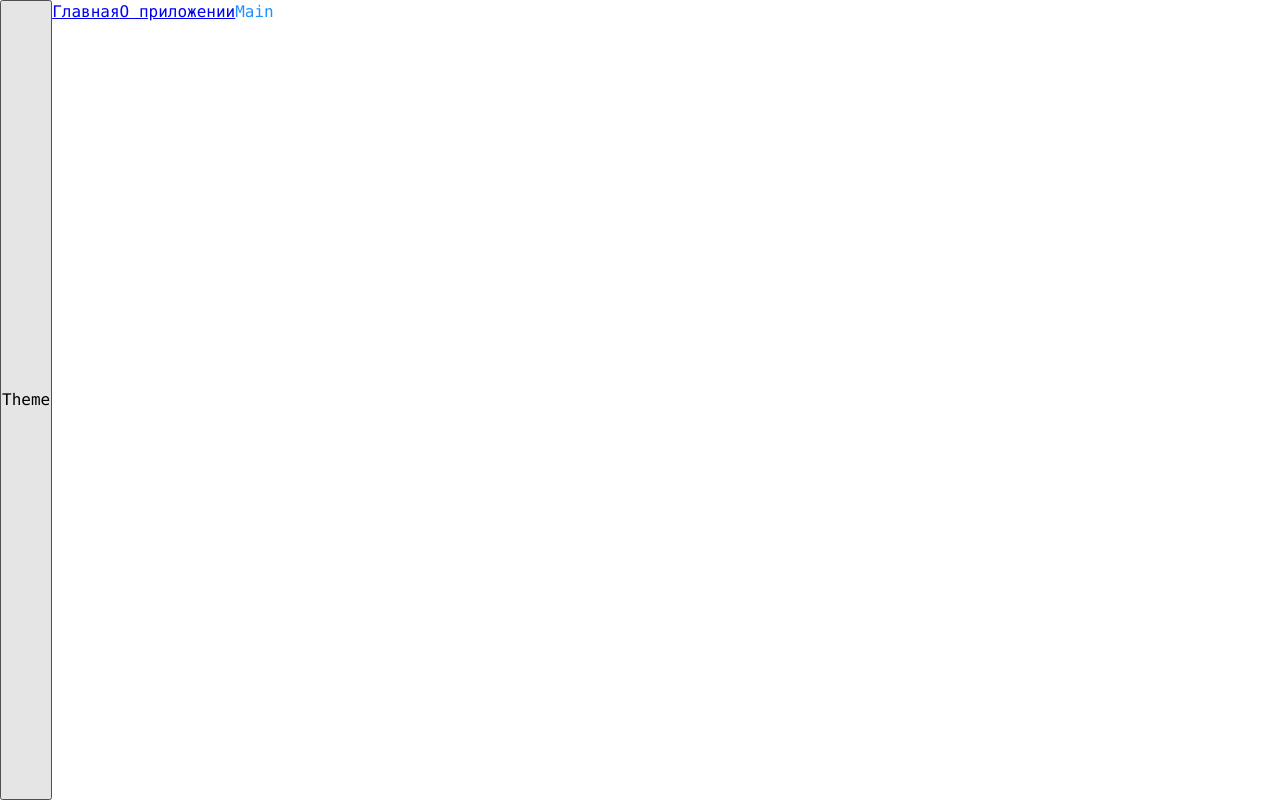
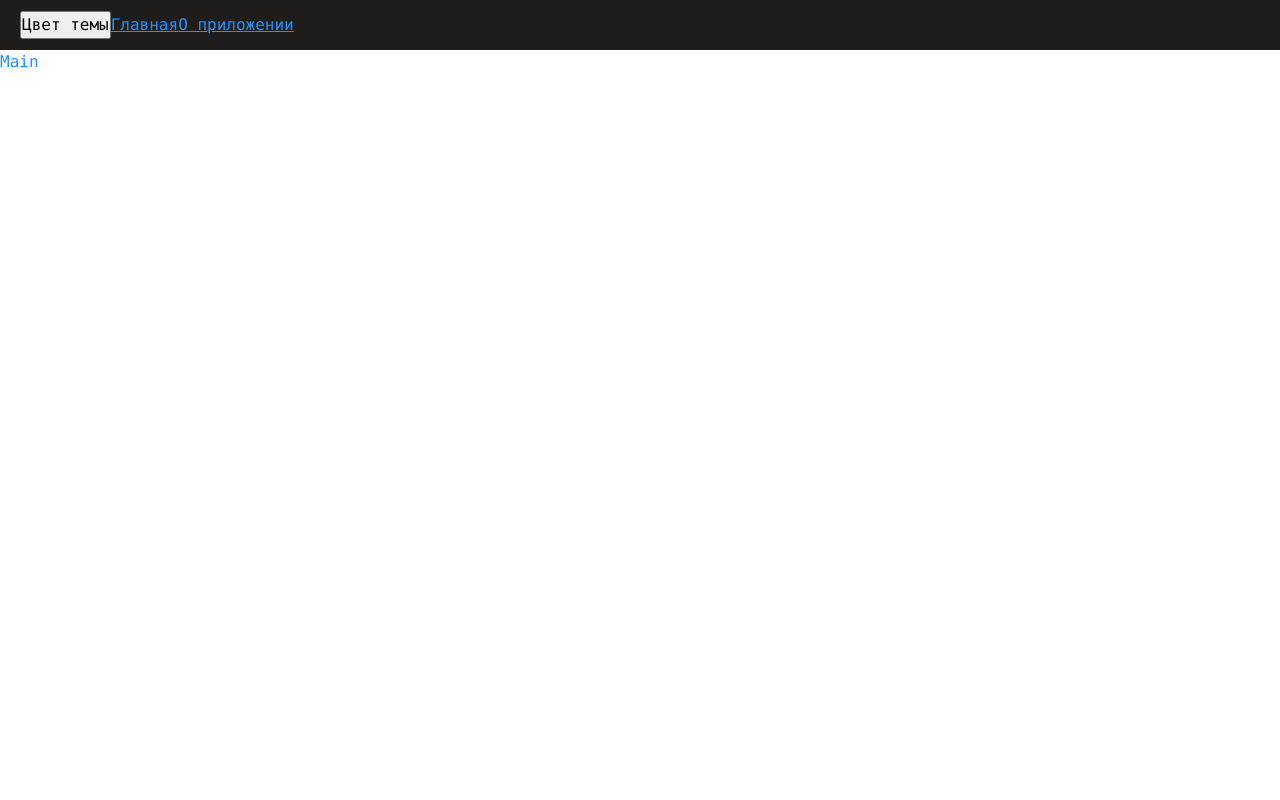
Before and after one commit to AirMaks/advanced, a React app: page / in a window 1280 px wide. Built offline with nearby package versions, Linux system fonts and the light colour scheme.

Commit message:
added navbar

```diff
--- a/src/app/App.tsx
+++ b/src/app/App.tsx
@@ -1,8 +1,8 @@
-import { Link } from 'react-router-dom';
 import "./styles/index.scss";
 import { classNames as cn } from 'shared/lib/classNames/classNames';
 import { useTheme } from 'app/providers/ThemeProvider';
 import { AppRouter } from './providers/router';
+import { Navbar } from 'widgets/Navbar';
 
 
 const App = () => {
@@ -10,9 +10,7 @@ const App = () => {
 
     return (
         <div className={cn("app", {}, [theme])}>
-            <button onClick={toggleTheme}>Theme</button>
-            <Link to="/">Главная</Link>
-            <Link to="/about">О приложении</Link>
+            <Navbar toggleTheme={toggleTheme} />
             <AppRouter />
         </div>
     );
--- a/src/app/styles/index.scss
+++ b/src/app/styles/index.scss
@@ -8,6 +8,5 @@
 
     background: var(--bg-color);
     color: var(--primary-color);
-    display: flex;
     min-height: 100vh;
 }
--- a/src/app/styles/themes/dark.scss
+++ b/src/app/styles/themes/dark.scss
@@ -1,5 +1,9 @@
 .app.dark {
-    --bg-color: #0e0e75;
+    --bg-color: #353535;
     --primary-color: #fff;
     --secondary-color: #04ff04;
+
+    --inverted-bg-color: #ccccdf;
+    --inverted-primary-color: #2e2828;
+    --inverted-secondary-color: #2d302d;
 }
--- a/src/app/styles/themes/normal.scss
+++ b/src/app/styles/themes/normal.scss
@@ -2,4 +2,8 @@
     --bg-color: #ffffff;
     --primary-color: #1f92fd;
     --secondary-color: #271494;
+
+    --inverted-bg-color: #1f1c1c;
+    --inverted-primary-color: #abbed1;
+    --inverted-secondary-color: #c2bfd3;
 }
--- a/src/app/styles/variables/global.scss
+++ b/src/app/styles/variables/global.scss
@@ -8,4 +8,5 @@
     --font-size-l: 24px;
     --font-line-l: 32px;
     --font-l: var(--font-size-l) / var(--font-line-l) var(--font-family-main);
+    --navbar-height: 50px;
 }
--- a/src/shared/lib/classNames/classNames.ts
+++ b/src/shared/lib/classNames/classNames.ts
@@ -1,8 +1,8 @@
 type Mods = Record<string, boolean | string>
-export function classNames(cls: string, mods: Mods, additional: string[]) {
+export function classNames(cls: string, mods: Mods = {}, additional: string[] = []) {
     return [
         cls,
-        ...additional,
+        ...additional.filter(Boolean),
         ...Object.entries(mods).filter(([value]) => {
         return Boolean(value)
     }).map(([className]) => className)].join(" ")
--- /dev/null
+++ b/src/shared/ui/AppLink/AppLink.module.scss
@@ -0,0 +1,11 @@
+.AppLink {
+    color: var(--primary-color);
+}
+
+.primary {
+    color: var(--primary-color);
+}
+
+.secondary {
+    color: var(--inverted-primary-color);
+}
--- /dev/null
+++ b/src/shared/ui/AppLink/AppLink.tsx
@@ -0,0 +1,21 @@
+import { classNames as cn } from "shared/lib/classNames/classNames";
+import cls from "./AppLink.module.scss";
+import { Link, LinkProps } from "react-router-dom";
+import { FC } from "react";
+
+export enum AppLinkTheme {
+    PRIMARY = "primary",
+    SECONDARY = "secondary"
+}
+interface AppLinkProps extends LinkProps{
+    className?: string,
+    theme?: AppLinkTheme
+}
+export const AppLink: FC<AppLinkProps> = (props) => {
+    const { to, className, children, theme, ...otherProps } = props;
+    return (
+        <Link to={to} className={cn(cls.AppLink, {}, [className, cls[theme]])} {...otherProps}>
+            {children}
+        </Link>
+    );
+};
--- /dev/null
+++ b/src/widgets/Navbar/index.ts
@@ -0,0 +1,3 @@
+import { Navbar } from "./ui/Navbar";
+
+export { Navbar };
--- /dev/null
+++ b/src/widgets/Navbar/ui/Navbar.module.scss
@@ -0,0 +1,8 @@
+.Navbar {
+    width: 100%;
+    height: var(--navbar-height);
+    background-color: var(--inverted-bg-color);
+    display: flex;
+    align-items: center;
+    padding: 0 20px;
+}
--- /dev/null
+++ b/src/widgets/Navbar/ui/Navbar.tsx
@@ -0,0 +1,18 @@
+import { classNames as cn } from "shared/lib/classNames/classNames";
+import cls from "./Navbar.module.scss";
+import { AppLink } from "shared/ui/AppLink/AppLink";
+
+
+interface NavbarProps {
+    className?: string,
+    toggleTheme: () => void
+}
+export const Navbar = ({ className, toggleTheme }: NavbarProps) => {
+    return (
+        <div className={cn(cls.Navbar, {}, [className])}>
+            <button onClick={toggleTheme}>Цвет темы</button>
+            <AppLink to="/" className={cls.mainLink}>Главная</AppLink>
+            <AppLink to="/about">О приложении</AppLink>
+        </div>
+    );
+};
```
